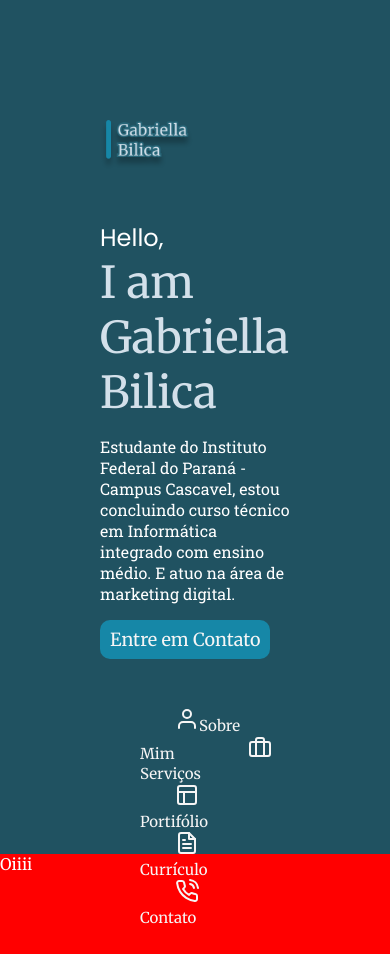
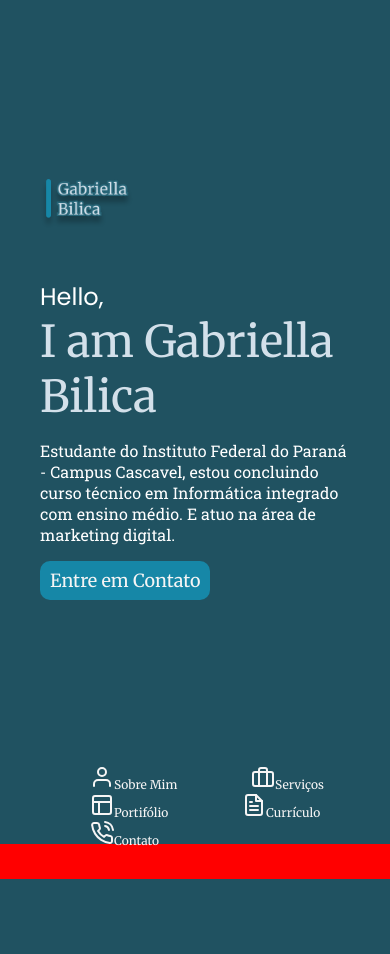
Before and after one commit to BilicaGabriella/projeto_blog, a plain HTML site: page assets/index.html in a window 390 px wide. After the commit the page ends 879 px from the top, so only its background shows below. Drawn offline with nearby package versions, Linux system fonts and the light colour scheme.

Commit message:
Update style.css

```diff
--- a/assets/style.css
+++ b/assets/style.css
@@ -1,4 +1,3 @@
-
 @import url('https://fonts.googleapis.com/css2?family=Poppins&display=swap');
 @import url('https://fonts.googleapis.com/css2?family=Merriweather&display=swap');
 @import url('https://fonts.googleapis.com/css2?family=Roboto+Slab&display=swap');
@@ -112,7 +111,7 @@ section {
 }
 
 /*Configurar o site para outras dimensões (smartphone)*/
-@media (max-width:767px) {
+@media (max-width: 767px) {
 
     header .container {
         width: 100% ;
@@ -127,5 +126,24 @@ section {
         display: none;
         height: 51px;
     }
+}
+
+@media (max-width: 480px) {
+
+    header .container {
+        padding: 0 40px ;
+    }
+
+    nav {
+        position: fixed;
+        width: 100%;
+        bottom: 0;
+        top: unset;
+        padding: 0 15px;
+    }
+
+    nav ul a {
+        font-size: 12px;
+    }
 
 }
```
